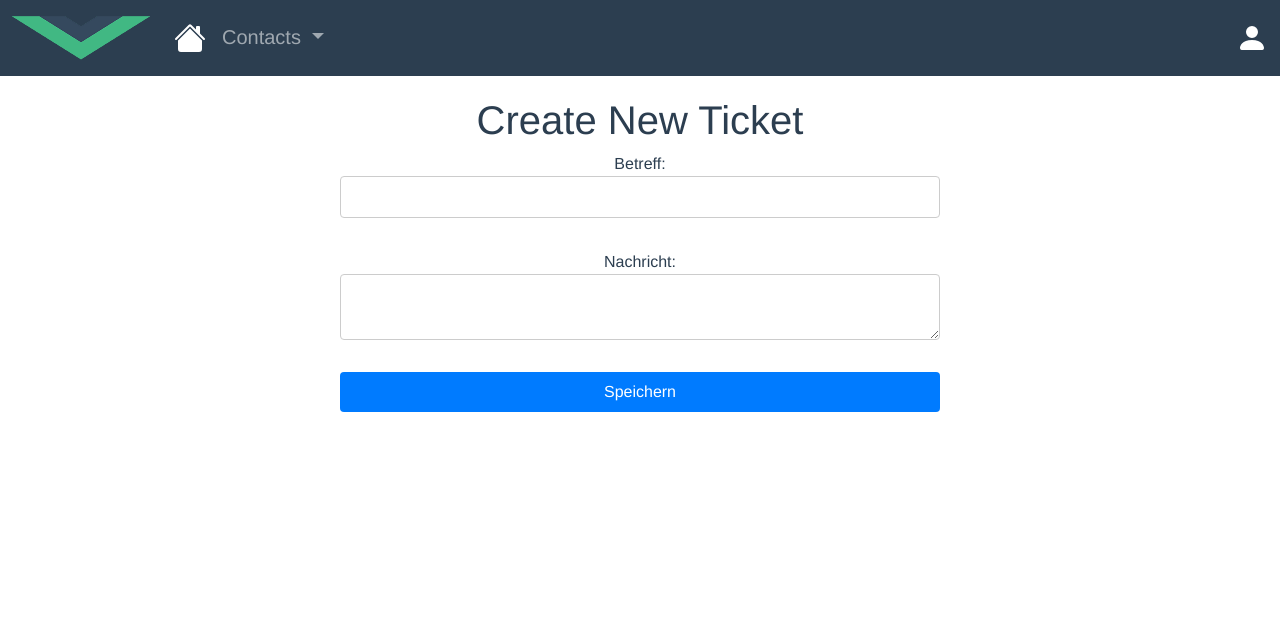
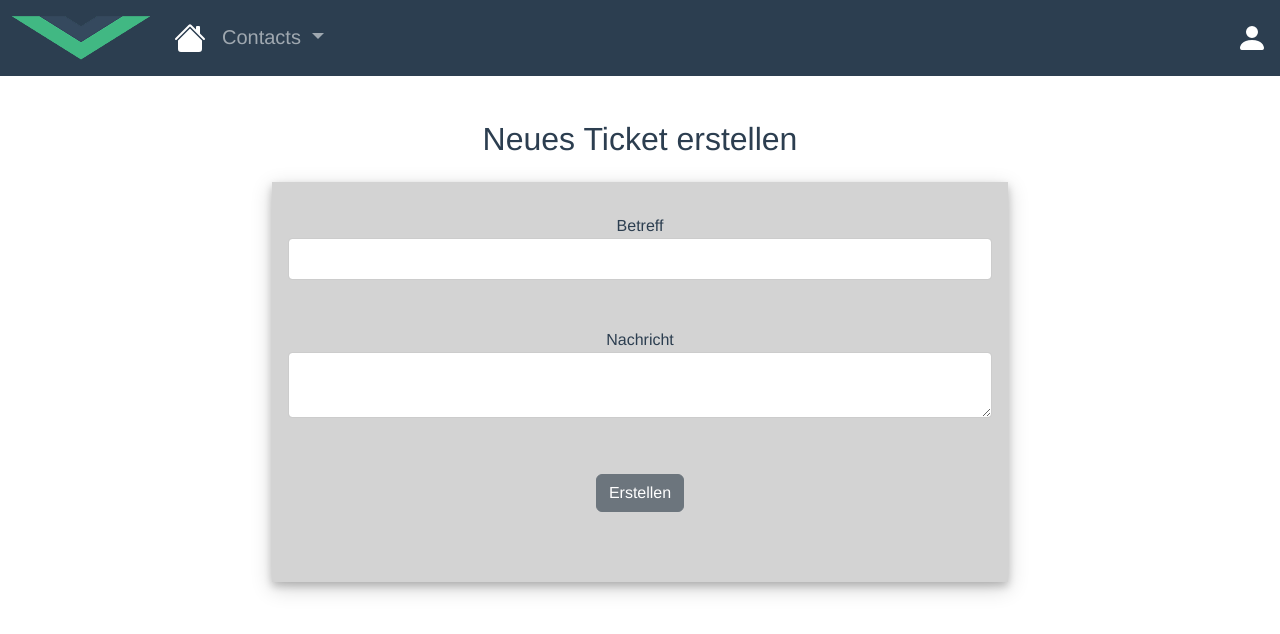
Before and after one commit to KanberZeren/Ticketapp-Frontend, a Vue app: page /NewTicket in a window 1280 px wide. Shown: the top 634 px of the page. Built offline with nearby package versions, Linux system fonts and the light colour scheme.

Commit message:
New Ticket Design Anpassungen

```diff
--- a/src/components/NewTicket.vue
+++ b/src/components/NewTicket.vue
@@ -1,25 +1,38 @@
 <template>
-  <div class="new-ticket-container">
-    <h1>Create New Ticket</h1>
-    <form @submit.prevent="saveTicket" class="ticket-form">
+  <div class="container">
+    <div class="row">
+      <div class="col-xl-8 mx-auto">
+        <h2 class="text-center mt-4 mb-4">Neues Ticket erstellen</h2>
+        <div id="ticketBox">
+          <div id="ticketBoxCenter">
+            <form v-if="!ticket" @submit.prevent="saveTicket" class="ticket-form">
               <div class="form-group">
-        <label for="betreff">Betreff:</label>
-        <input v-model="betreff" type="text" required class="form-control" />
+                <label for="betreff" class="mt-3">Betreff</label>
+                <input v-model="betreff" id="mainIssue" type="text" required class="form-control" />
               </div>
 
               <div class="form-group">
-        <label for="nachricht">Nachricht:</label>
-        <textarea v-model="nachricht" required class="form-control"></textarea>
+                <label for="nachricht" class="mt-3">Nachricht</label>
+                <textarea v-model="nachricht" id="details" required class="form-control" rows="2"></textarea>
               </div>
 
-      <!-- Display the created time after saving a new ticket -->
-      <div v-if="erstelltAm" class="form-group">
-        <label>Erstellt am:</label>
-        <span class="created-at">{{ erstelltAm }}</span>
+              <div class="text-center">
+                <p id="errMsg" class="text-center mt-2"></p>
+                <button type="submit" class="btn btn-secondary text-center mt-2">Erstellen</button>
               </div>
+            </form>
 
-      <button type="submit" class="btn btn-primary">Speichern</button>
-    </form>
+            <div v-if="ticket" class="ticket-info">
+              <p class="mb-4 mt-5"><strong>Ticketnummer:</strong> {{ ticket.ticketnummer }}</p>
+              <p class="mb-4" ><strong>Betreff:</strong> {{ ticket.betreff }}</p>
+              <p class="mb-4" ><strong>Nachricht:</strong> {{ ticket.nachricht }}</p>
+              <p class="mb-4" ><strong>Status:</strong> {{ ticket.status }}</p>
+              <p class="mb-4" ><strong>Erstellt am:</strong> {{ ticket.erstelltAm }}</p>
+            </div>
+          </div>
+        </div>
+      </div>
+    </div>
   </div>
 </template>
 
@@ -32,8 +45,7 @@ export default {
     return {
       betreff: '',
       nachricht: '',
-      status: 'Offen',
-      erstelltAm: null
+      ticket: null
     }
   },
   methods: {
@@ -45,9 +57,10 @@ export default {
           status: 'OFFEN'
         })
         console.log('Ticket created:', response.data)
-        this.erstelltAm = response.data.erstelltAm
+        this.ticket = response.data
       } catch (error) {
         console.error('Error creating ticket:', error)
+        this.ticket = null
       }
     }
   }
@@ -55,6 +68,25 @@ export default {
 </script>
 
 <style scoped>
+body {
+  padding: 0;
+  margin: 0;
+}
+
+#ticketBox {
+  padding: 1em;
+  background: #bdc3c7;
+  background-color: lightgrey;
+  box-shadow: 0 4px 8px 0 rgba(0, 0, 0, 0.2), 0 6px 20px 0 rgba(0, 0, 0, 0.19);
+  width: 100%;
+  height: 50vh;
+  box-sizing: border-box;
+}
+
+#confirmation {
+  display: none;
+}
+
 .new-ticket-container {
   max-width: 600px;
   margin: auto;
@@ -77,7 +109,7 @@ export default {
   border-radius: 4px;
 }
 
-.created-at {
+.created-at, .ticket-number {
   font-weight: bold;
 }
 
@@ -95,4 +127,9 @@ export default {
   color: #6c757d;
   cursor: not-allowed;
 }
+
+.ticket-info {
+  text-align: left;
+  padding-left: 150px;
+}
 </style>
--- a/src/config.js
+++ b/src/config.js
@@ -1 +1,2 @@
-export const BASE_PATH = 'https://ticketapp-backend-yhar.onrender.com'
+export const BASE_PATH = 'http://localhost:8080'
+// export const BASE_PATH = 'https://ticketapp-backend-yhar.onrender.com'
```
Lines whose indentation alone changed are shown as unchanged.
